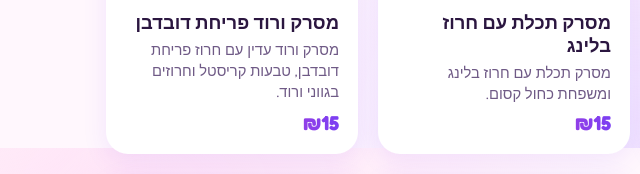
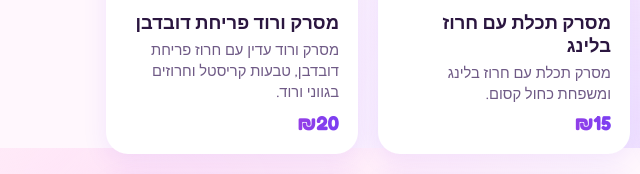
Before and after one commit to MU-ZAZA/MUZAZA, a plain HTML site: page index.html in a window 1280 px wide. Shown: the part 5452-5626 px from the top of the page, 0-640 px from the left. Drawn offline with Linux system fonts and the light colour scheme.

Commit message:
Set 038 price to 20
Co-Authored-By: Claude Opus 5.5 <noreply@anthropic.com>
Claude-Session: https://claude.ai/code/session_01WNpTJego4q6SCh1bvWBmFi

```diff
--- a/index.html
+++ b/index.html
@@ -165,7 +165,7 @@ const PRODUCTS = [
   {id:139, code:"011", theme:"other", name:"עט זהב יוקרתי", cat:"עטים", price:15, desc:"עט זהב יוקרתי, עם חרוזי שיש בלבן וזהב וחרוז פנינה.", details:["דיו שחור","פריט יחיד – יש רק אחד!"], image:"img/011b.jpg", badge:"חדש"},
   {id:140, code:"014", theme:"other", name:"עט זהב מיקי מאוס", cat:"עטים", price:15, desc:"עט זהב מיקי מאוס, עם פונפונים פרוותיים בקרם ובוורוד וחרוזים בגווני כתום.", details:["דיו שחור","פריט יחיד – יש רק אחד!"], image:"img/014b.jpg", badge:"חדש"},
   {id:141, code:"037", theme:"other", name:"עט ורוד מיי מלודי טניסאית", cat:"עטים", price:15, desc:"עט ורוד מיי מלודי טניסאית, נוצצת בגווני פנינה, עם חרוזים בוורוד ואפרסק.", details:["דיו שחור","פריט יחיד – יש רק אחד!"], image:"img/037.jpg", badge:"חדש"},
-  {id:142, code:"038", theme:"other", name:"מסרק ורוד פריחת דובדבן", cat:"מסרקים", price:15, desc:"מסרק ורוד עדין עם חרוז פריחת דובדבן, טבעות קריסטל וחרוזים בגווני ורוד.", details:["פריט יחיד – יש רק אחד!"], image:"img/038.jpg", badge:"חדש"},
+  {id:142, code:"038", theme:"other", name:"מסרק ורוד פריחת דובדבן", cat:"מסרקים", price:20, desc:"מסרק ורוד עדין עם חרוז פריחת דובדבן, טבעות קריסטל וחרוזים בגווני ורוד.", details:["פריט יחיד – יש רק אחד!"], image:"img/038.jpg", badge:"חדש"},
   // סטים: parts = המוצרים שבסט. אם אחד מהם נמכר – הסט מסומן כנמכר אוטומטית
   {id:201, code:"008+009", theme:"capybara", parts:["008","009"], name:"סט קפיברה תכלת – מסרק + מראה", cat:"סטים", price:25, desc:"מסרק ומראת לב תואמים בתכלת, עם קפיברה מתוקה.", details:["2 פריטים: מסרק #008 + מראה #009","במקום ₪30 – חוסכים ₪5"], image:"img/set-008-009.jpg", badge:"סט"},
   {id:202, code:"012+013", theme:"capybara", parts:["012","013"], name:"סט קפיברה ורוד עם פרח – מסרק + מראה", cat:"סטים", price:25, desc:"מסרק ומראת לב תואמים בוורוד, עם קפיברה ופרח בצבעים עליזים.", details:["2 פריטים: מסרק #012 + מראה #013","במקום ₪30 – חוסכים ₪5"], image:"img/set-012-013.jpg", badge:"סט"},
```
